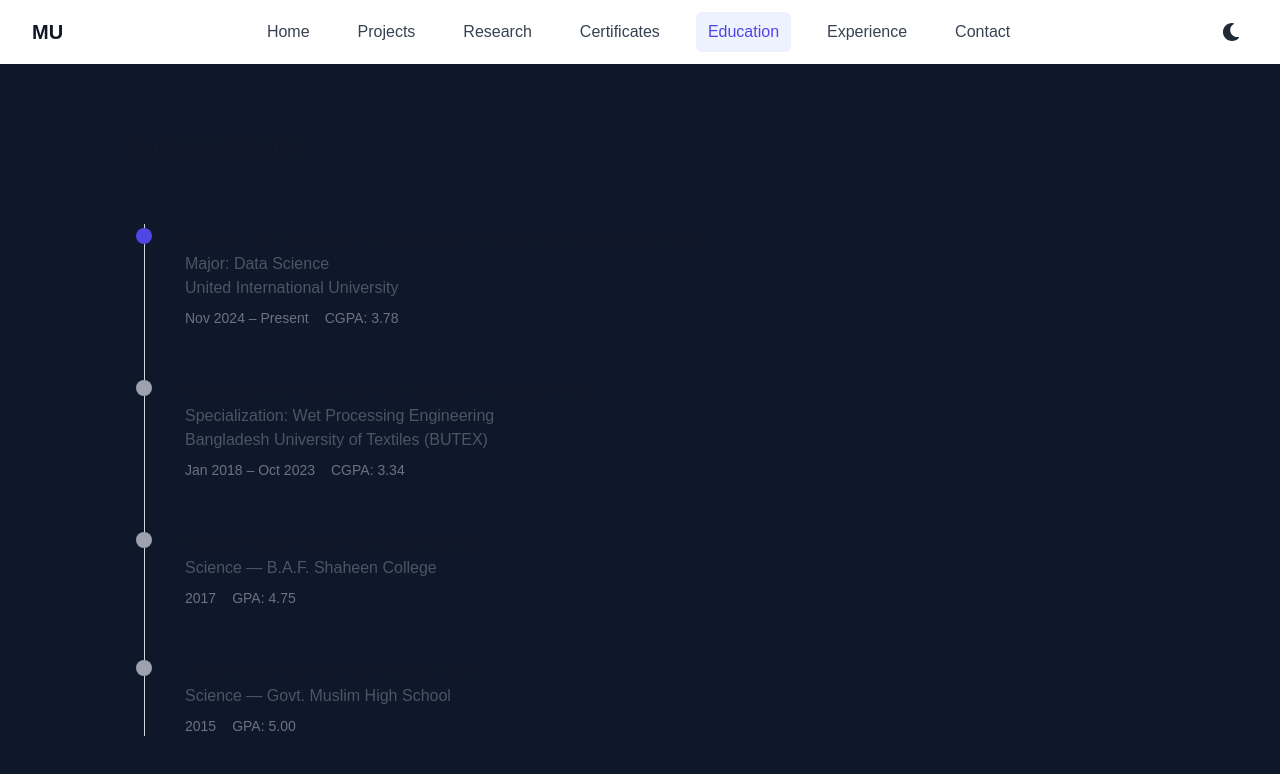
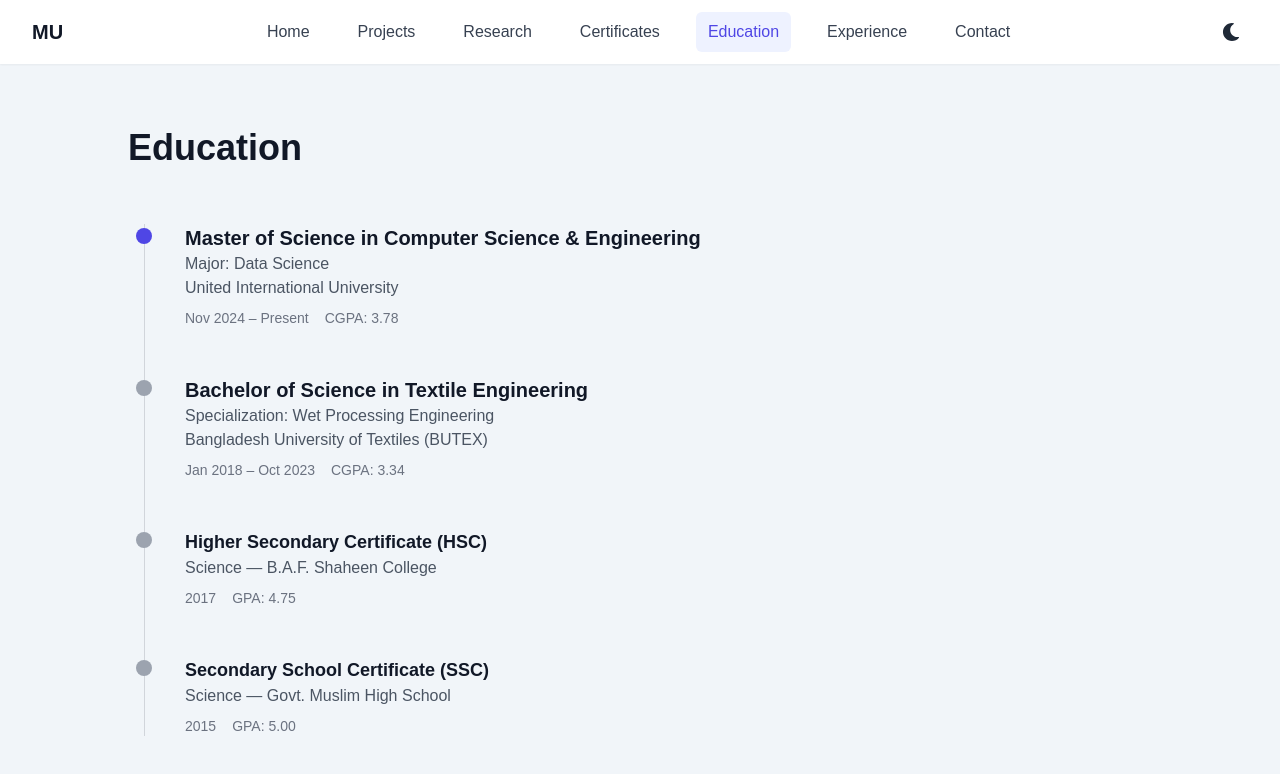
Before and after one commit to Mahir-Uddin0/portfolio_website, a Next.js app: page /education in a window 1280 px wide. Shown: the top 774 px of the page. Built offline with nearby package versions, Linux system fonts and the light colour scheme.

Commit message:
fixed education section bg color

```diff
--- a/pages/education.js
+++ b/pages/education.js
@@ -1,6 +1,6 @@
 export default function Education() {
   return (
-    <main className="min-h-screen px-6 md:px-12 py-16 bg-slate-900">
+    <main className="min-h-screen px-6 md:px-12 py-16 bg-slate-100 dark:bg-slate-900">
       <section className="max-w-5xl mx-auto">
 
         {/* Section Title */}
```
